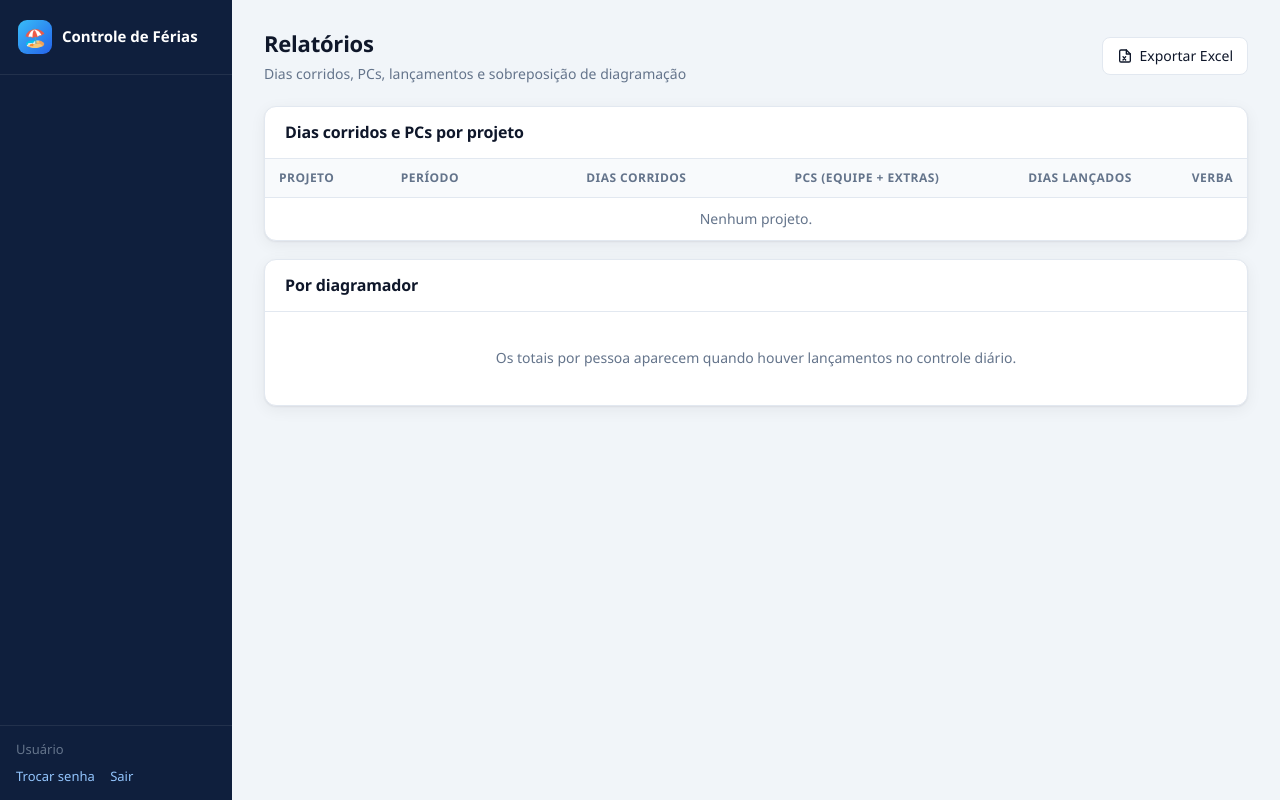
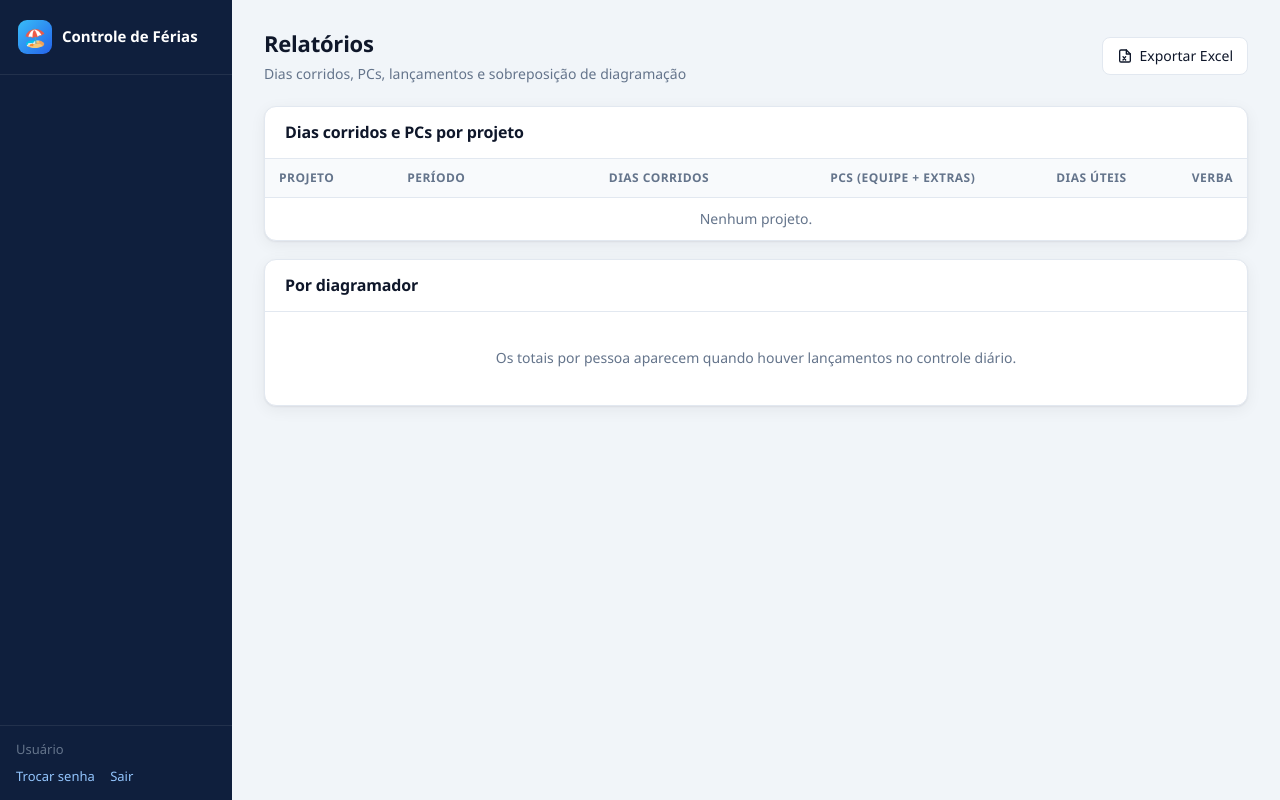
Before and after one commit to DiagramacaoPlural/ferias, a Python web app: template app/templates/provas/relatorios.html in a window 1280 px wide. Run offline with Jinja, Linux system fonts and the light colour scheme; the template is opened without the code that fills it, so the values that code supplies are empty.

Commit message:
Renomeia a coluna de dias lançados para dias úteis no relatório de provas.
Co-authored-by: Cursor <cursoragent@cursor.com>

```diff
--- a/app/templates/provas/relatorios.html
+++ b/app/templates/provas/relatorios.html
@@ -35,7 +35,7 @@
           <th>Período</th>
           <th class="num">Dias corridos</th>
           <th class="num">PCs (equipe + extras)</th>
-          <th class="num">Dias lançados</th>
+          <th class="num">Dias úteis</th>
           <th class="num">Verba</th>
         </tr>
       </thead>
```
